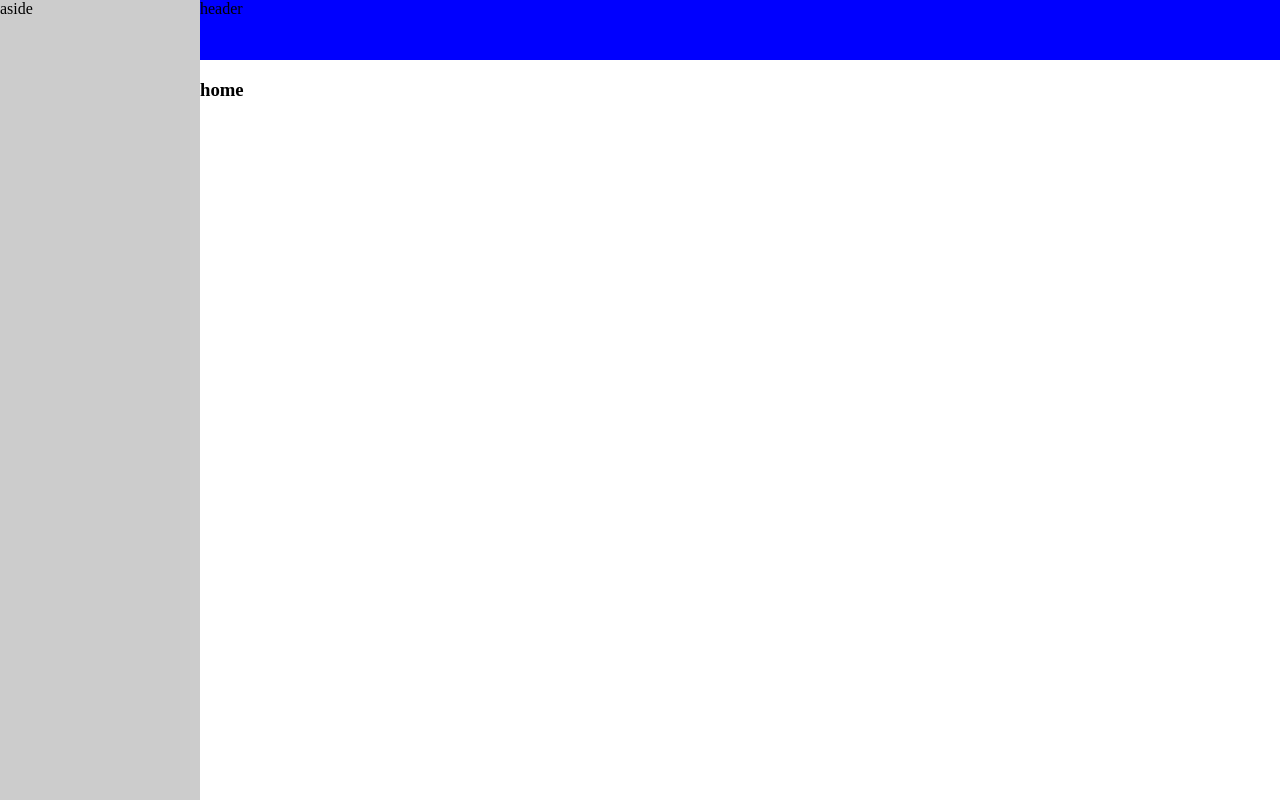
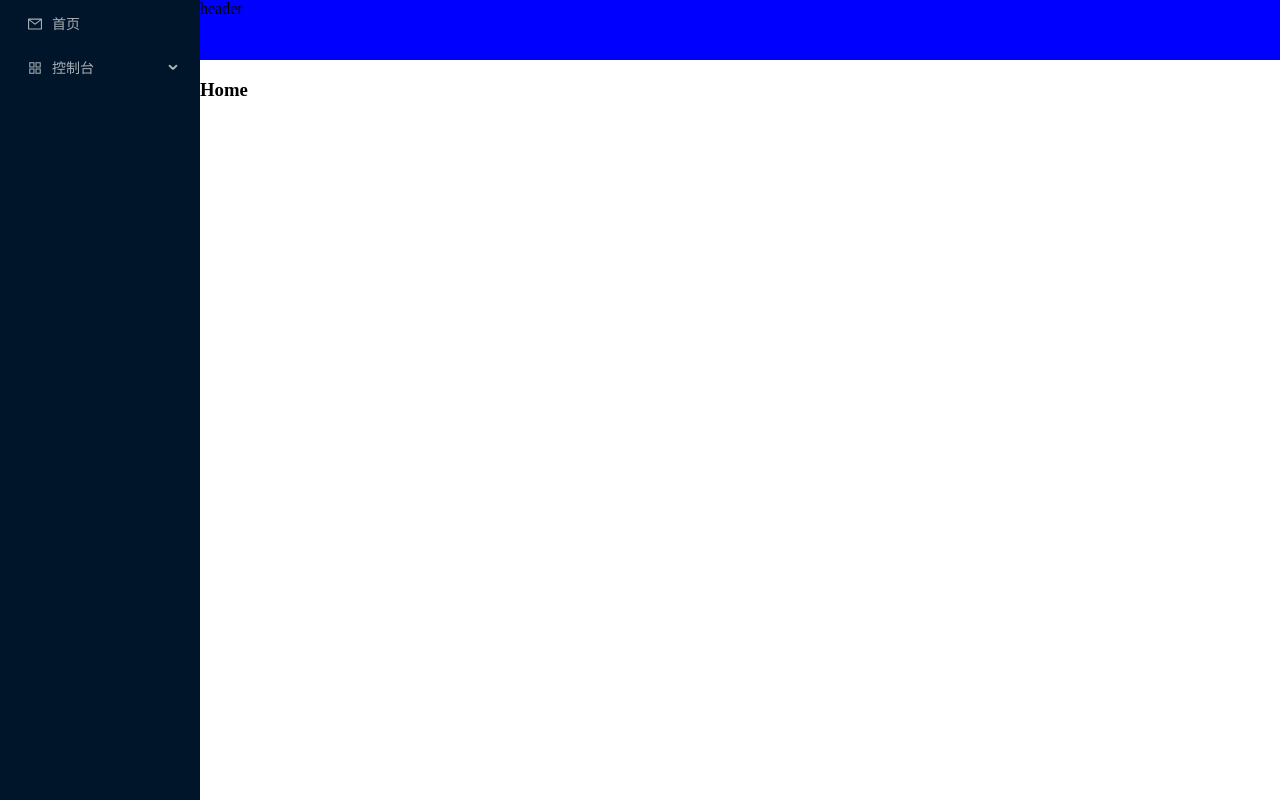
Before and after one commit to ilubake/react_vite_ts, a React (Vite) app: page /layout/home in a window 1280 px wide. Built offline with nearby package versions, Linux system fonts and the light colour scheme.

Commit message:
侧边栏绑定路由信息

```diff
--- a/src/main.tsx
+++ b/src/main.tsx
@@ -5,6 +5,5 @@ import './index.scss'
 ReactDOM.createRoot(document.getElementById('root')!).render(
   <BrowserRouter>
   <App />
-    {/* The rest of your app goes here */}
   </BrowserRouter>
 );
--- a/src/routes/index.tsx
+++ b/src/routes/index.tsx
@@ -1,26 +1,37 @@
-import { useRoutes, Navigate } from "react-router-dom";
-import Layout from "../views/Layout/index";
-import Home from "../views/Home/index";
-import User from "../views/User/index";
-const GetRouters = () => {
-    const routes: React.ReactElement | null = useRoutes([
-      { path: "/", element: <Navigate to="/layout/home"></Navigate> },
-      {
-        path: "/layout",
-        element: <Layout />,
-        children: [
-          {
-            path: "user",
-            element: <User />,
-            index: true,
-          },
-          {
-            path: "home",
-            element: <Home />,
-          },
-        ],
-      },
-    ]);
-    return routes;
+import React from "react";
+import { useRoutes, RouteObject, Navigate } from "react-router-dom";
+import route_items from "./routeConfig";
+import type { CustomRouteItem } from "./routeConfig";
+// 将 CustomRouteItem 数组转换为 RouteObject 数组
+function mapToRouteObjects(customRoutes: CustomRouteItem[]): RouteObject[] {
+  return [
+    ...customRoutes.map((item) => {
+      return {
+        path: item.key,
+        element: item.component,
+        children: item.children ? mapToRouteObjects(item.children) : undefined,
+      };
+    }),
+  ];
+}
+// 创建路由配置
+const GetRouters = (): React.ReactElement | null => {
+  // 添加默认导航至 "/layout/home"
+  const defaultRoute: RouteObject = {
+    path: "/",
+    element: <Navigate to="/layout/home" replace />,
   };
-  export default GetRouters  ;
+
+  // 转换自定义路由为 RouteObject
+  const routeObjects = mapToRouteObjects(route_items);
+
+  // 将默认路由添加到路由对象数组的开头
+  const allRouteObjects = [defaultRoute, ...routeObjects];
+
+  // 使用 useRoutes 钩子来处理路由配置
+  const routes = useRoutes(allRouteObjects);
+  console.log(routes);
+  return routes;
+};
+
+export default GetRouters;
--- /dev/null
+++ b/src/routes/routeConfig.tsx
@@ -0,0 +1,39 @@
+import React from 'react';
+import Layout from "../views/Layout/index";
+import Home from "../views/Home/index";
+import User from "../views/User/index";
+import { AppstoreOutlined, MailOutlined, SettingOutlined } from '@ant-design/icons';
+
+// 自定义的路由配置项类型
+  interface CustomRouteItem {
+    label: string;
+    key: string;
+    icon: React.ReactElement;
+    component: React.ReactElement;
+    children?: CustomRouteItem[];
+  }
+  // 自定义的路由配置数组
+  const route_items: CustomRouteItem[] = [
+    {
+      label: '控制台',
+      key: 'layout',
+      icon: <AppstoreOutlined />,
+      component: <Layout />,
+      children: [
+        {
+          label: '用户',
+          key: 'user',
+          icon: <SettingOutlined />,
+          component: <User />,
+        },
+        {
+          label: '首页',
+          key: 'home',
+          icon: <MailOutlined />,
+          component:<Home />,
+        },
+      ],
+    },
+  ];
+  export default route_items;
+  export type { CustomRouteItem }
--- a/src/views/Home/index.tsx
+++ b/src/views/Home/index.tsx
@@ -1,5 +1,5 @@
-function home(){
-    return <h1>home</h1>
+function Home(){
+    return <h1>Home</h1>
 }
 
-export default home;
+export default Home;
--- a/src/views/Layout/aside.tsx
+++ b/src/views/Layout/aside.tsx
@@ -1,92 +1,46 @@
-import React from 'react';
-import { useState } from 'react';
+import React, { useState } from 'react';
 import { AppstoreOutlined, MailOutlined, SettingOutlined } from '@ant-design/icons';
-import type { MenuProps  } from 'antd';
+import type { MenuProps } from 'antd';
 import { Menu } from 'antd';
-const [asideDate, setAsideDate] = useState([
-    {label:'首页',
-        key:'home',
-        icon: <MailOutlined />,
-        children:[]},
-    {label:'用户页' ,
-            key:'user',
-            icon:<AppstoreOutlined />,
-            children:[
-                {label:'用户1' ,
-            key:'user1',
-            icon:<AppstoreOutlined />,},{
-                label:'用户2' ,
-            key:'user2',
-            icon:<SettingOutlined />,
-            }
-            ]}
-])
-type MenuItem = Required<MenuProps>['items'][number];
-function getItem(
-  label: React.ReactNode,
-  key: React.Key,
-  icon?: React.ReactNode,
-  children?: MenuItem[],
-  type?: 'group',
-): MenuItem {
-  return {
-    key,
-    icon,
-    children,
-    label,
-    type,
-  } as MenuItem;
-}
 
-// 定义 c_menu 函数，其中 date 参数的 label 属性具有默认值
-function c_menu(date: {
-  label?: string; // 将 label 声明为可选属性
-  key: string;
-  icon: React.ReactNode;
-  children?: { label: string, key: string, icon: React.ReactNode }[];
-  type?: 'group'; // 可选属性，默认值为 'group'
-}): MenuItem {
-  // 如果 date 对象的 label 属性未定义，则使用默认值 '未命名'
-  const label = date.label ?? '未命名';
+// 定义侧边栏组件
+const Aside: React.FC = () => {
+  const [asideData,] = useState<MenuProps['items']>([
+    {
+      label: '首页',
+      key: 'home',
+      icon: <MailOutlined />,
+      // children: [],
+    },
+    {
+      label: '控制台',
+      key: 'layout',
+      icon: <AppstoreOutlined />,
+      children: [
+        {
+          label: '用户',
+          key: 'user',
+          icon: <SettingOutlined />,
+        },
+      ],
+    },
+  ]);
 
-  // 如果存在子菜单项，则递归调用 c_menu 并传递子菜单项
-  if (date.children && date.children.length) {
-    return {
-      label,
-      key: date.key,
-      icon:date.icon as React.ReactNode,
-      children: date.children?.map(child => c_menu(child)), // 递归处理子菜单项
-      type: date.type || 'group', // 如果 'type' 属性不存在，则使用默认值 'group'
-    };
-  } else {
-    // 如果没有子菜单项，则返回一个只包含当前项的对象
-    return {
-      label,
-      key: date.key,
-      icon: date.icon,
-      children: undefined, // 没有子菜单项，所以设置为 undefined
-      type: date.type || 'group', // 如果 'type' 属性不存在，则使用默认值 'group'
-    };
-  }
-}
-const items: MenuProps['items'] = asideDate.map((v)=>{
-    return c_menu(v)
-});
-const aside: React.FC = () => {
   const onClick: MenuProps['onClick'] = (e) => {
-    console.log('click ', e);
+    console.log('点击：', e);
   };
 
   return (
     <Menu
       onClick={onClick}
-      style={{ width: 256 }}
+      style={{ width: '200px' }}
       defaultSelectedKeys={['1']}
       defaultOpenKeys={['sub1']}
       mode="inline"
-      items={items}
+      items={asideData}
+      theme="dark"
     />
   );
 };
 
-export default aside;
+export default Aside;
--- a/src/views/Layout/index.tsx
+++ b/src/views/Layout/index.tsx
@@ -1,10 +1,11 @@
 import { Outlet, } from 'react-router-dom';
 import  './layout.scss'
-Outlet
+import Aside from './aside';
 function layout() {
   return (
     <section id="container">
-      <aside>aside
+      <aside>
+        <Aside></Aside>
       </aside>
       <section>
         <header>header</header>
--- a/src/views/Layout/layout.scss
+++ b/src/views/Layout/layout.scss
@@ -3,8 +3,7 @@
     width: 100vw;
     height: 100vh;
     aside{
-        width: 200px;
-        background-color: #ccc;
+        background-color: #001529;
     }
     section{
         display: flex;
--- a/src/views/Login/index.tsx
+++ b/src/views/Login/index.tsx
@@ -1,4 +1,4 @@
-function logIn(){
+function LogIn(){
     return <h1>please log in</h1>
 }
-export default logIn;
+export default LogIn;
--- a/src/views/User/index.tsx
+++ b/src/views/User/index.tsx
@@ -1,4 +1,4 @@
-function user(){
+function User(){
     return <h1>用户页</h1>
 }
-export default user;
+export default User;
```
